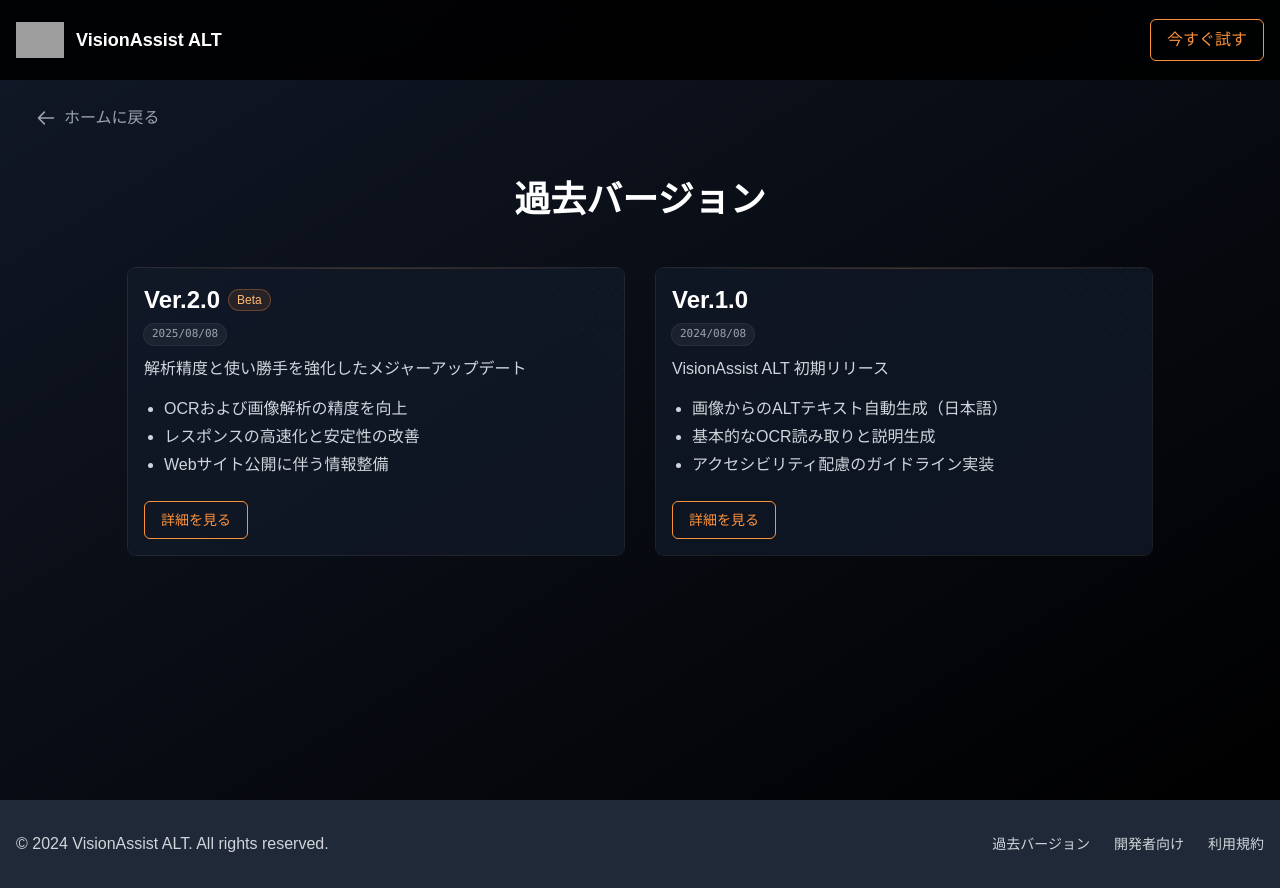
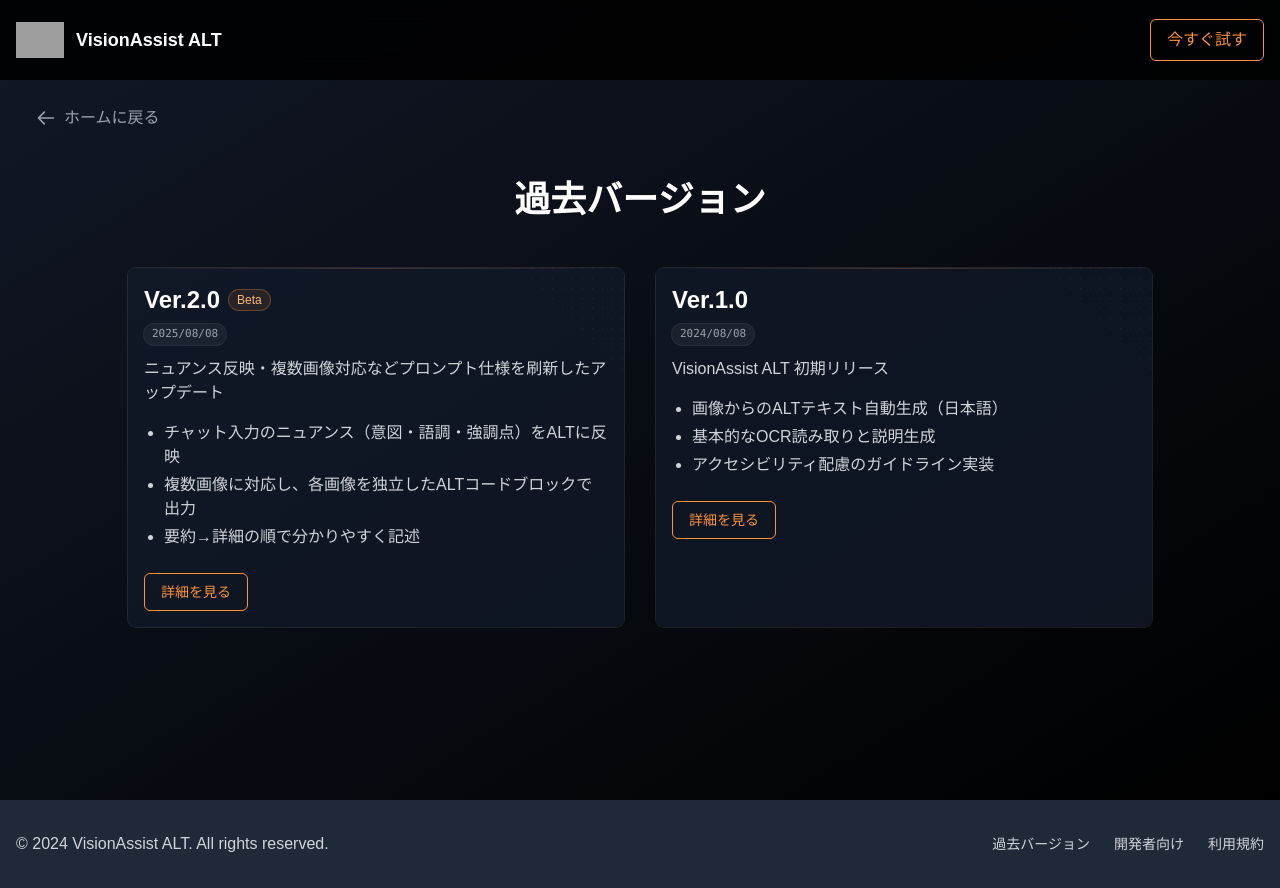
Before and after one commit to Gashin0601/VisionAssistALT-NodeJS, a Next.js app: page /versions in a window 1280 px wide. Built offline with nearby package versions, Linux system fonts and the light colour scheme; grey boxes are pictures that could not be loaded.

Commit message:
versions: Ver.2.0/1.0 情報とリンクをREADMEに合わせて更新

```diff
--- a/src/app/versions/[version]/page.tsx
+++ b/src/app/versions/[version]/page.tsx
@@ -2,7 +2,7 @@ import Link from 'next/link';
 import { notFound } from 'next/navigation';
 import Header from '@/components/Header';
 import Footer from '@/components/Footer';
-import VersionDetailClient from './version-detail-client';
+import VersionDetailClient from './version-detail-client.js';
 
 type VersionDetail = {
   version: string;
@@ -20,15 +20,21 @@ const versionMap: Record<string, VersionDetail> = {
     date: '2025/08/08',
     title: 'VisionAssist ALT Ver.2.0',
     description:
-      '解析精度とレスポンスを強化したメジャーアップデート。OCRと画像理解の向上により、より正確で読みやすいALTを生成します。',
+      'プロンプト仕様を刷新し、文脈のニュアンス反映や複数画像対応、要約→詳細の出力順などを導入。より実運用に適したALT生成が可能になりました。',
     changes: [
-      'OCR・画像解析の精度向上',
-      '応答速度と安定性の改善',
-      'UI/UXの微調整と説明文テンプレートの見直し',
+      'ツイート本文のニュアンス（意図・語調・強調点）を読み取りALTに反映',
+      '複数画像に対応し、各画像ごとに独立したALTコードブロックを出力',
+      '最初に端的な一文（必要な情報を短く）→ 続けて詳細説明の順で記述',
+      '鳥・花の種名は可能な限り特定（不確実な場合は一般名＋根拠）',
+      '具体的名称（場所・施設名など）は直接表現',
+      '数式はLaTeXを使わず文章で記述',
+      '日付・時刻は日本語表記に正規化（例: 7/21 10:30 → 7月21日 10時30分）',
+      'M/D H:MM を M月D日H時MM分と表記',
+      'クレジット表記を「© VisionAssistALT — Created by GC Studio」に変更',
     ],
-    gptUrl: 'https://chatgpt.com/g/g-DRYfgEhV6-visionassist-alt',
+    gptUrl: 'https://chatgpt.com/g/g-689c304667408191b0b253067b3560a1-visionassist-alt-ver-2-0-beta',
     promptUrl:
-      'https://github.com/Gashin0601/VisionAssistALT-GPTs/blob/d1fd87f6d830375385a48d649c013383abfa0e65/visionassist-alt.md',
+      'https://github.com/Gashin0601/VisionAssistALT-GPTs/blob/v2.0-beta/visionassist-alt.md',
   },
   '1.0': {
     version: '1.0',
@@ -41,9 +47,9 @@ const versionMap: Record<string, VersionDetail> = {
       '日本語での説明生成に対応',
       'プライバシー配慮のガイドラインを反映',
     ],
-    gptUrl: 'https://chatgpt.com/g/g-DRYfgEhV6-visionassist-alt',
+    gptUrl: 'https://chatgpt.com/g/g-689b4298e1ac8191989215930d7919a2-visionassist-alt-ver-1-0',
     promptUrl:
-      'https://github.com/Gashin0601/VisionAssistALT-GPTs/blob/d1fd87f6d830375385a48d649c013383abfa0e65/visionassist-alt.md',
+      'https://github.com/Gashin0601/VisionAssistALT-GPTs/blob/v1.0/visionassist-alt.md',
   },
 };
 
--- a/src/app/versions/page.tsx
+++ b/src/app/versions/page.tsx
@@ -20,15 +20,15 @@ const versions: VersionItem[] = [
   {
     version: '2.0',
     date: '2025/08/08',
-    summary: '解析精度と使い勝手を強化したメジャーアップデート',
+    summary: 'ニュアンス反映・複数画像対応などプロンプト仕様を刷新したアップデート',
     changes: [
-      'OCRおよび画像解析の精度を向上',
-      'レスポンスの高速化と安定性の改善',
-      'Webサイト公開に伴う情報整備',
+      'チャット入力のニュアンス（意図・語調・強調点）をALTに反映',
+      '複数画像に対応し、各画像を独立したALTコードブロックで出力',
+      '要約→詳細の順で分かりやすく記述',
     ],
-    gptUrl: 'https://chatgpt.com/g/g-DRYfgEhV6-visionassist-alt',
+    gptUrl: 'https://chatgpt.com/g/g-689c304667408191b0b253067b3560a1-visionassist-alt-ver-2-0-beta',
     promptUrl:
-      'https://github.com/Gashin0601/VisionAssistALT-GPTs/blob/d1fd87f6d830375385a48d649c013383abfa0e65/visionassist-alt.md',
+      'https://github.com/Gashin0601/VisionAssistALT-GPTs/blob/v2.0-beta/visionassist-alt.md',
     tag: 'Beta',
   },
   {
@@ -40,9 +40,9 @@ const versions: VersionItem[] = [
       '基本的なOCR読み取りと説明生成',
       'アクセシビリティ配慮のガイドライン実装',
     ],
-    gptUrl: 'https://chatgpt.com/g/g-DRYfgEhV6-visionassist-alt',
+    gptUrl: 'https://chatgpt.com/g/g-689b4298e1ac8191989215930d7919a2-visionassist-alt-ver-1-0',
     promptUrl:
-      'https://github.com/Gashin0601/VisionAssistALT-GPTs/blob/d1fd87f6d830375385a48d649c013383abfa0e65/visionassist-alt.md',
+      'https://github.com/Gashin0601/VisionAssistALT-GPTs/blob/v1.0/visionassist-alt.md',
   },
 ];
 
```
